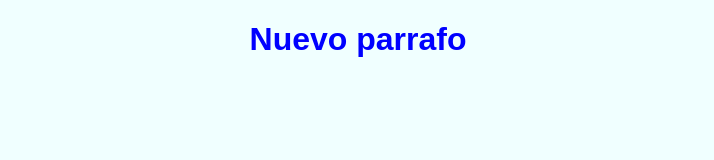
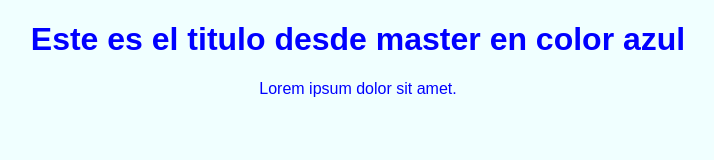
Before and after one commit to Daniel-Garcia-g-ia/PlatziProyect, a plain HTML site: page index.html in a window 1280 px wide. Shown: the whole page, without its empty margins (282-996 px from the left). Drawn offline with Linux system fonts and the light colour scheme.

Commit message:
[add]pagina

```diff
--- a/index.html
+++ b/index.html
@@ -8,8 +8,7 @@
     <title>Document</title>
 </head>
 <body>
-    <H1>Nuevo parrafo
-
-    </H1>
+    <H1>Este es el titulo desde master en color azul</H1>
+    <p>Lorem ipsum dolor sit amet.</p>
 </body>
 </html>
```
